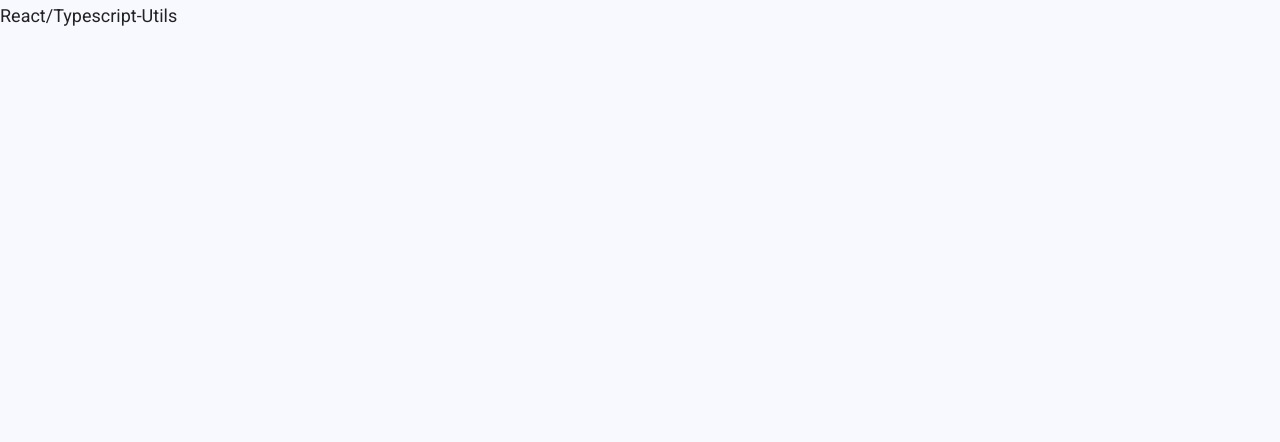
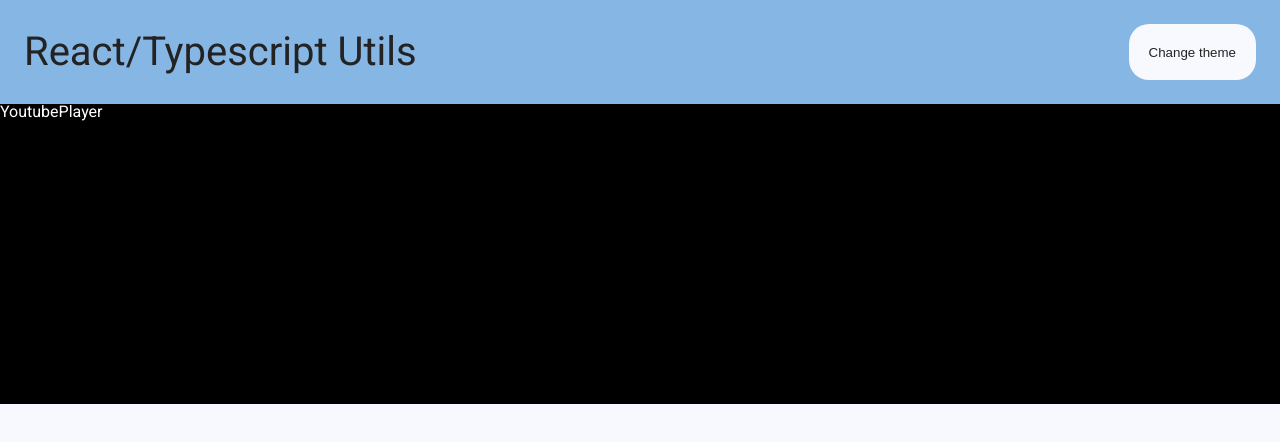
Before and after one commit to AnJson/react-typescript-utils, a React (Create React App) app: page / in a window 1280 px wide. Shown: the top 442 px of the page. Built offline with nearby package versions, Linux system fonts and the light colour scheme.

Commit message:
Implement header-component and add skeleton for YoutubePlayer

```diff
--- a/src/App.tsx
+++ b/src/App.tsx
@@ -8,6 +8,8 @@ import React, { useState } from 'react'
 import { ThemeProvider } from '@emotion/react'
 import { lightTheme } from './framework/theme'
 import { GlobalStyles } from './framework/GlobalStyles'
+import YoutubePlayer from './components/YoutubePlayer/YoutubePlayer'
+import { Header } from './components/ui/Header'
 
 /**
  * The main component for the application.
@@ -19,8 +21,12 @@ const App = (): JSX.Element => {
 
   return (
     <ThemeProvider theme={ theme }>
+      <Header
+        setTheme={setTheme}
+        theme={theme}
+      />
       <GlobalStyles />
-      <p>React/Typescript-Utils</p>
+      <YoutubePlayer />
     </ThemeProvider>
   )
 }
--- /dev/null
+++ b/src/components/YoutubePlayer/YoutubePlayer.css.ts
@@ -0,0 +1,8 @@
+/** @jsxImportSource @emotion/react */
+import { css } from '@emotion/react'
+
+export const dummyStyles = () => css`
+  height: 300px;
+  background-color: #000;
+  color: #fff;
+`
--- /dev/null
+++ b/src/components/YoutubePlayer/YoutubePlayer.tsx
@@ -0,0 +1,26 @@
+/**
+ * Lazy-loaded youtube component.
+ *
+ * @author Anders Jonsson
+ * @version 1.0.0
+ */
+
+/** @jsxImportSource @emotion/react */
+import React from 'react'
+import useIntersectionObserver from '../../hooks/useIntersectionObserver'
+import { dummyStyles } from './YoutubePlayer.css'
+
+/**
+ * Lazyloaded youtube-player.
+ *
+ * @returns {JSX} - Container with youtube-video in iframe.
+ */
+const YoutubePlayer = () => {
+  const { targetRef, isIntersecting } = useIntersectionObserver<HTMLDivElement>()
+
+  return (
+    <div ref={targetRef} css={() => dummyStyles()}>{isIntersecting ? 'YoutubePlayer' : 'Off screen'}</div>
+  )
+}
+
+export default YoutubePlayer
--- /dev/null
+++ b/src/components/ui/Header.css.ts
@@ -0,0 +1,35 @@
+/**
+ * Styles for header component.
+ *
+ * @author Anders Jonsson
+ * @version 1.0.0
+ */
+
+/** @jsxImportSource @emotion/react */
+import {css, Theme} from '@emotion/react'
+import {medium} from '../../framework/mediaqueries'
+
+export const headerWrapper = (theme: Theme) => css`
+	display: flex;
+	justify-content: space-between;
+	background-color: ${theme.colors.primary};
+	padding: ${theme.spacing.s};
+
+	h1 {
+	  margin-bottom: 0;
+    font-size: 4rem;
+	}
+
+  button {
+    border: none;
+    border-radius: 2rem;
+    padding: 1rem 2rem;
+    color: ${theme.colors.text};
+    background-color: ${theme.colors.background};
+    cursor: pointer;
+  }
+
+	${medium} {
+	  padding: ${theme.spacing.m};
+	}
+`
--- /dev/null
+++ b/src/components/ui/Header.tsx
@@ -0,0 +1,47 @@
+/**
+ * Header component.
+ *
+ * @author Anders Jonsson
+ * @version 1.0.0
+ */
+
+/** @jsxImportSource @emotion/react */
+import { Theme } from '@emotion/react'
+import { darkTheme, lightTheme } from '../../framework/theme'
+import { headerWrapper } from './Header.css'
+
+/**
+ * Declare types for components props.
+ *
+ */
+type Props = {
+  theme: Theme,
+  setTheme: React.Dispatch<React.SetStateAction<Theme>>
+}
+
+/**
+ *
+ * @param {Theme} theme - Emotion-theme.
+ * @param {React.Dispatch<React.SetStateAction<Theme>>} setTheme - Emotion-theme.
+ * @returns
+ */
+const Header = ({ theme, setTheme }: Props) => {
+  return (
+    <header css={(theme: Theme) => headerWrapper(theme)}>
+        <h1>React/Typescript Utils</h1>
+        <button
+          onClick={() => {
+              if (theme.name === 'light') {
+                  setTheme(darkTheme)
+              } else {
+                  setTheme(lightTheme)
+              }
+          }}
+        >
+          Change theme
+        </button>
+    </header>
+  )
+}
+
+export {Header}
--- a/src/framework/theme.ts
+++ b/src/framework/theme.ts
@@ -50,7 +50,7 @@ const lightTheme: Theme = {
     name: 'light',
     colors: {
         text: '#232323',
-        primary: '#113d66',
+        primary: '#85b6e4',
         background: '#F8F8FF'
     },
     spacing
@@ -61,7 +61,7 @@ const darkTheme: Theme = {
     colors: {
         text: '#efefef',
         primary: '#113d66',
-        background: '#232323'
+        background: '#1f1f1f'
     },
     spacing
 }
```
